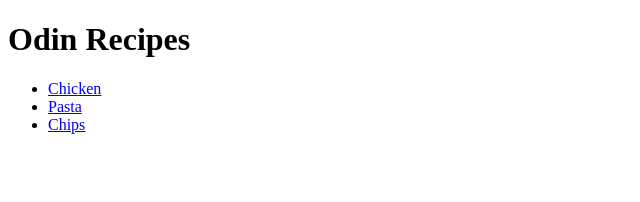
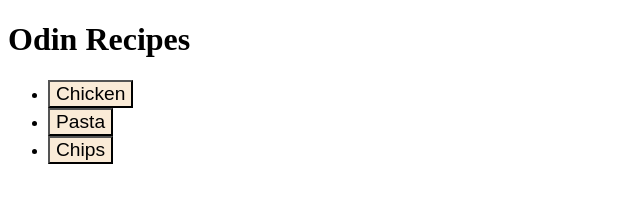
Before and after one commit to ndiy02/odin-recipes, a plain HTML site: page index.html in a window 1280 px wide. Shown: the whole page, without its empty margins (0-640 px from the left). Drawn offline with Linux system fonts and the light colour scheme.

Commit message:
Added a css file to the home page

```diff
--- a/index.html
+++ b/index.html
@@ -3,13 +3,14 @@
     <head>
         <meta charset="utf-8">
         <title>ODIN RECIPES</title>
+        <link rel="stylesheet" href="styles.css">
     </head>
     <body>
         <h1>Odin Recipes</h1>
         <ul>
-            <li><a href="recipes/chicken.html">Chicken</a></li>
-            <li><a href="recipes/pasta.html">Pasta</a></li>
-            <li><a href="recipes/chips.html">Chips</a></li>
+            <li><a href="recipes/chicken.html"><button class="button">Chicken</button></a></li>
+            <li><a href="recipes/pasta.html"><button class="button">Pasta</button></a></li>
+            <li><a href="recipes/chips.html"><button class="button">Chips</button></a></li>
         </ul>
 
 
--- /dev/null
+++ b/styles.css
@@ -0,0 +1,5 @@
+.button {
+    background-color: antiquewhite;
+    color: black;
+    font-size: larger;
+}
```
